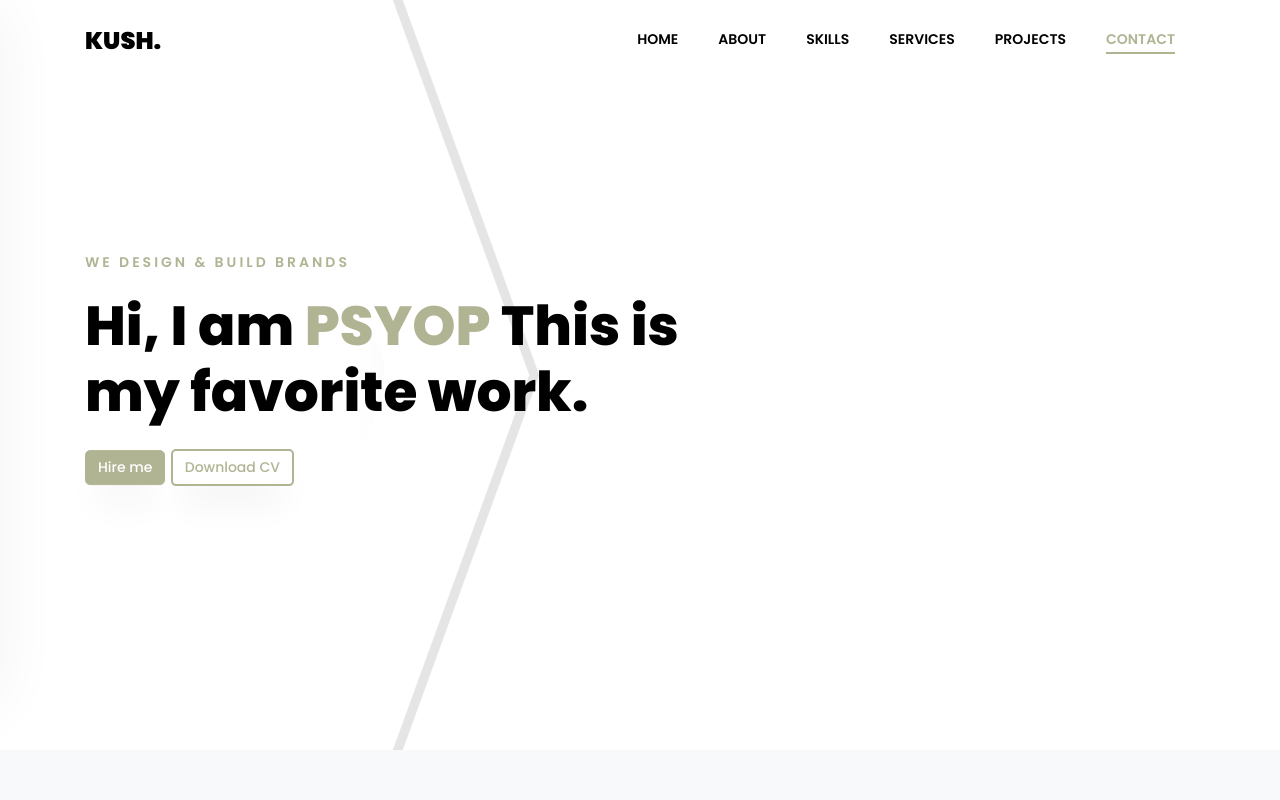
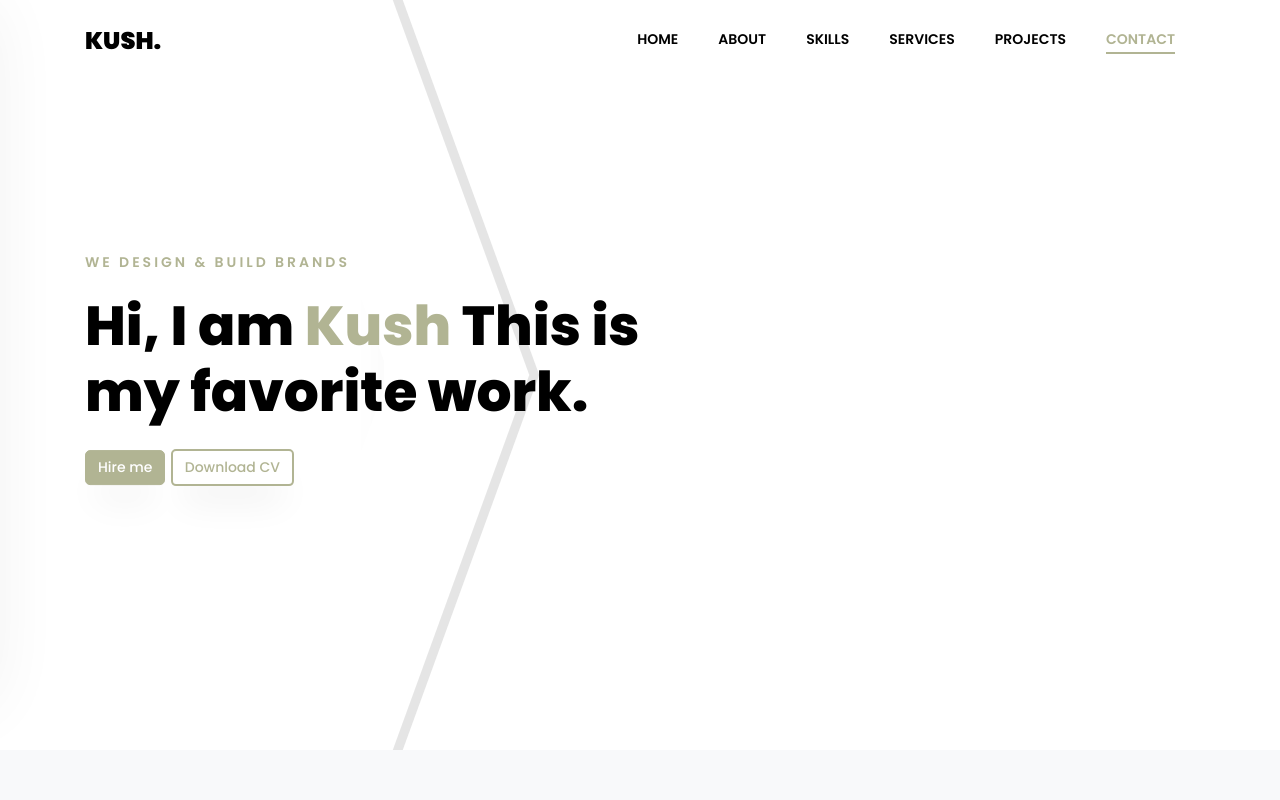
Before and after one commit to kush088/portfolio-website, a plain HTML site: page index.html in a window 1280 px wide. Shown: the top 800 px of the page. Drawn offline with Linux system fonts and the light colour scheme; some packages are replaced by stand-ins of ours; no server answers; files whose address does not match are found by name.

Commit message:
Update index.html

```diff
--- a/index.html
+++ b/index.html
@@ -72,7 +72,7 @@
 						<div class="one-forth d-flex align-items-center ftco-animate" data-scrollax=" properties: { translateY: '70%' }">
 							<div class="text">
 								<span class="subheading">We Design &amp; Build Brands</span>
-								<h1 class="mb-4 mt-3">Hi, I am <span>PSYOP</span> This is my favorite work.</h1>
+								<h1 class="mb-4 mt-3">Hi, I am <span>Kush</span> This is my favorite work.</h1>
 								<p><a href="#" class="btn btn-primary">Hire me</a> <a href="#" class="btn btn-primary btn-outline-primary">Download CV</a></p>
 							</div>
 						</div>
```
